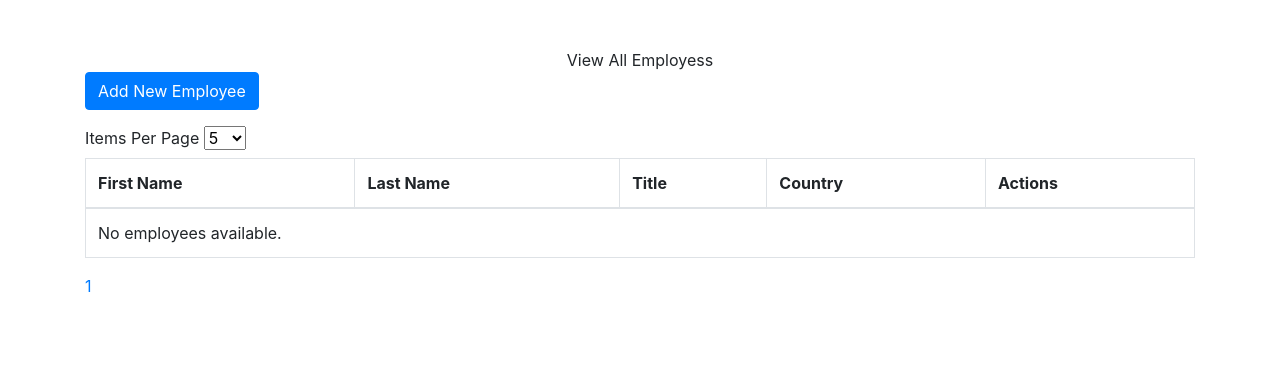
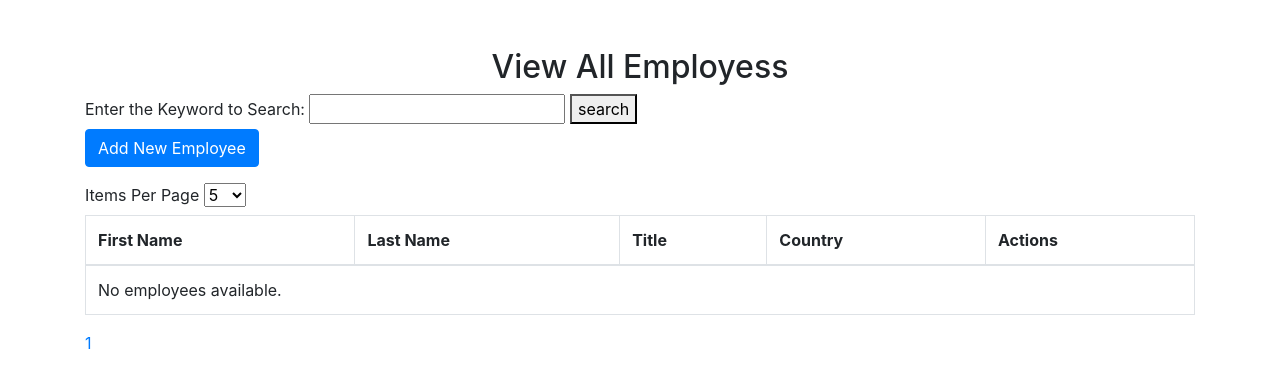
Before and after one commit to Fayaz409/crud_django, a Django app: page /paginationView in a window 1280 px wide. Shown: the top 388 px of the page. Run offline with Django 5.2, Linux system fonts and the light colour scheme; data that the repository does not hold is empty; some libraries are stand-ins or nearby versions.

Commit message:
Implemented Search In our app

```diff
--- a/crud/crudapp/templates/crudapp/PageWiseEmployees.html
+++ b/crud/crudapp/templates/crudapp/PageWiseEmployees.html
@@ -1,7 +1,16 @@
 {% extends 'crudapp/base.html' %}
 {% block title %}Pagination Employee List{% endblock %}
 {%block content%}
-    <center>View All Employess</center>
+    <h2>
+
+        <center>View All Employess</center>
+    </h2>
+
+  <form action="" method="get">
+   <label for="search">Enter the Keyword to Search:</label>
+   <input type="text" name="search" id="search" value="{{search_query}}">
+   <button type="submit" >search</button>
+  </form>
 
     <a href="{% url 'employee_create' %}" class="btn btn-primary mb-3">Add New Employee</a>
 <form id="page-size-form" action="" method="get">
--- a/crud/crudapp/views.py
+++ b/crud/crudapp/views.py
@@ -4,6 +4,7 @@
 from django.db import models
 from django.http import JsonResponse
 from django.core.paginator import Paginator,PageNotAnInteger
+from django.db.models import Q
 
 from django.shortcuts import render, redirect, get_object_or_404
 from django.urls import reverse
@@ -196,15 +197,25 @@
     page_size = int(request.GET.get('page_size',getattr(settings,'PAGE_SIZE',3)))
     page = request.GET.get('page', 1)
 
-    employees = Employee.objects.all()
+    # employees = Employee.objects.all()
+    search_query  = request.GET.get('search','')
+
+    employees = Employee.objects.filter(
+        # Q(id_icontains=search_query)|
+        Q(FirstName__icontains=search_query)|
+        Q(LastName__icontains = search_query)|
+        Q(Title__icontains = search_query)|
+        Q(Notes__icontains=search_query)|
+        Q(Country__icontains= search_query)
+    )
+
     paginator = Paginator(employees,page_size)
-
     try:
         employees_page = paginator.page(page)
     except PageNotAnInteger:
         employees_page = paginator.page(1)
 
-    return render(request,'crudapp/PageWiseEmployees.html',{'employees_page':employees_page,'page_size':page_size})
+    return render(request,'crudapp/PageWiseEmployees.html',{'employees_page':employees_page,'page_size':page_size,'search_query':search_query})
 
 
 # agent_confirm view remains largely the same, as it reads from the session
```
